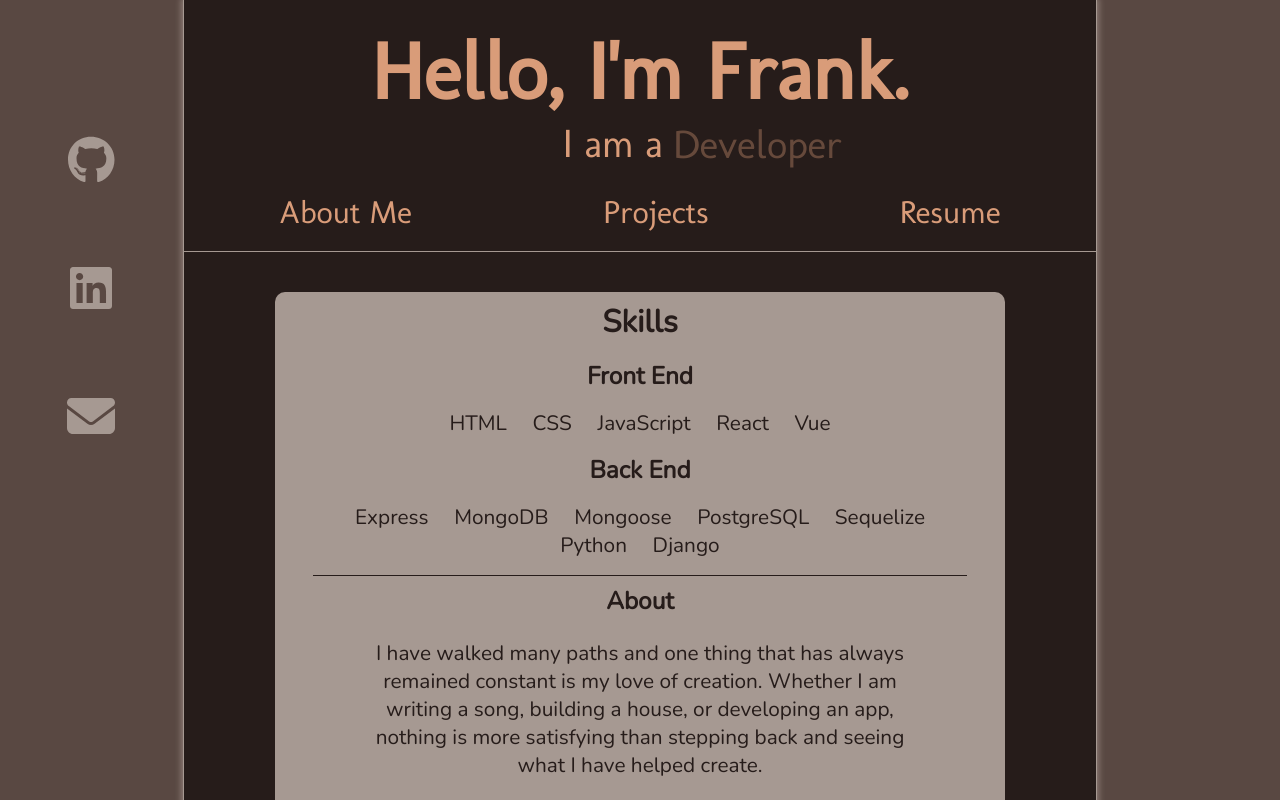
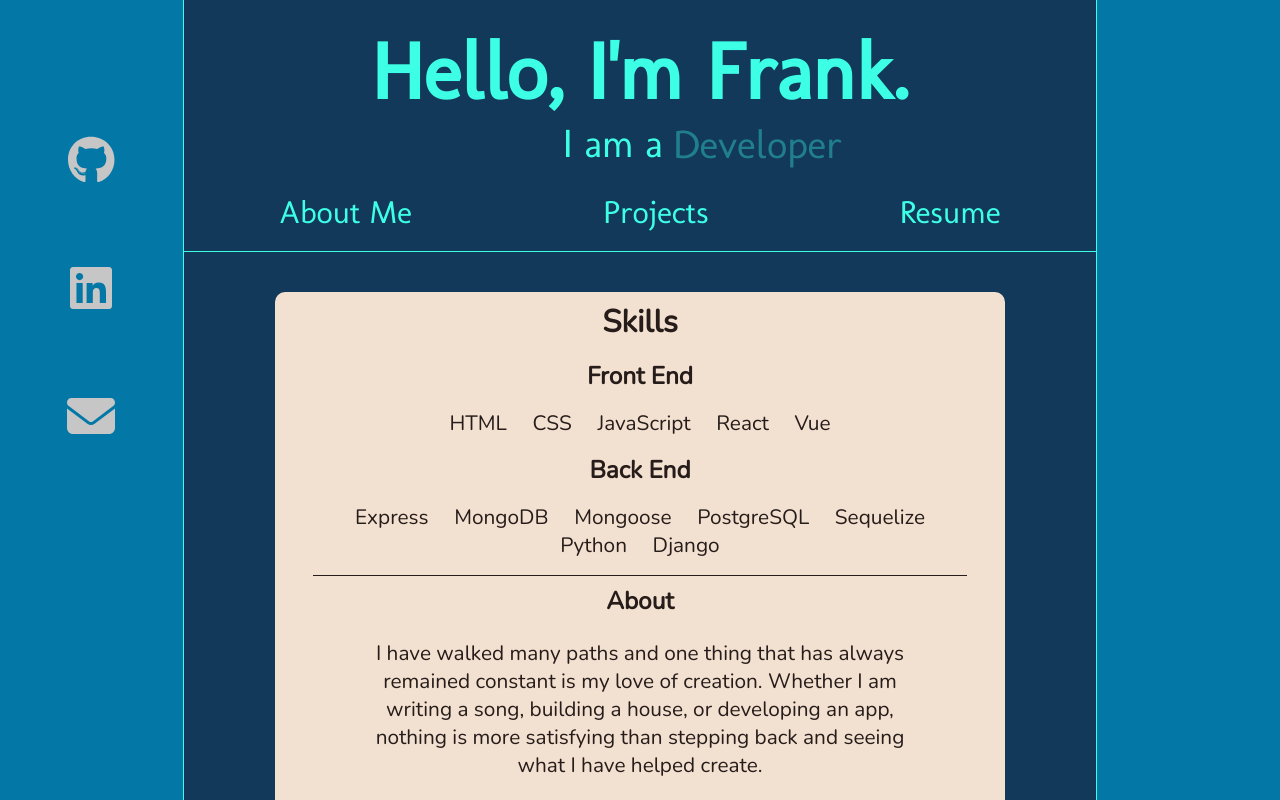
Before and after one commit to frankmarra/portfolioV1, a Vue app: page / in a window 1280 px wide. Shown: the top 800 px of the page. Built offline with nearby package versions, Linux system fonts and the light colour scheme; what vue-final-modal would draw is missing.

Commit message:
updated colors

```diff
--- a/src/styles/App.css
+++ b/src/styles/App.css
@@ -14,7 +14,7 @@ body,
 
 body {
   margin: 0;
-  background-color: #261C1A;
+  background-color: #12385a;
 }
 
 /* HomePage styles */
@@ -25,22 +25,22 @@ body {
   height: 100%;
 }
 .gutter {
-  background-color: #594842;
+  background-color: #0378A6;
 }
 
 .content {
   grid-column: 2 / 3;
   display: flex;
   flex-flow: column;
-  border-left: 1px solid #A69992;
-  border-right: 1px solid rgb(166, 153, 146);
-  box-shadow: 0 0 6px 2px rgba(217, 203, 196, 0.4);
+  border-left: 1px solid #3dffe5;
+  border-right: 1px solid #3dffe5;
+  box-shadow: 0 0 6px 2px rgba(4, 196, 217,);
   z-index: 3;
 }
 
 .greeting {
   font-family: 'Molengo', sans-serif;
-  color:#D99C79;
+  color:#3dffe5;
   font-size: 2.5rem;
   text-align: center;
 
@@ -110,7 +110,7 @@ body {
 
 .fa-github, .fa-linkedin, .fa-html5, .fa-css3, .fa-js-square, .fa-react, .fa-vuejs, .fa-envelope {
   font-size: 3rem;
-  color:#A69992;
+  color:#c6c6c6;
   margin: 5vh 0;
   transition: 0.3s;
 }
@@ -151,7 +151,7 @@ body {
 .about-me-copy-wrapper {
 
   overflow-y: scroll;
-  background-color: #A69992;
+  background-color: #F2E0D0;
   border-radius: 10px;
   width: 80%;
   font-family: 'Nunito', sans-serif;
@@ -215,7 +215,7 @@ ul {
 .menu-buttons {
   display: flex;
   justify-content: space-around;
-  border-bottom: 1px solid #A69992;
+  border-bottom: 1px solid #3dffe5;
   padding-bottom: 10px;
 
 }
@@ -227,13 +227,13 @@ ul {
   border-radius: 10px;
   background: none;
   font-family: 'Molengo';
-  color: #D99C79;
+  color: #3dffe5;
   font-size: 2rem;
   transition: 0.3s;
 }
 
 .menu-button:hover, .resume-download-button:hover, .project-detail-name a:hover {
-  background-color: #D99C79;
+  background-color: #3dffe5;
   color: #261C1A;
 }
 
@@ -286,14 +286,16 @@ iframe.resume {
 }
 
 .project-wrapper img {
-  height: 200px;
-  width: auto;
+  height: 100%;
+  max-height: 160px;
+  width: 250px;
+  object-fit: cover;
   border-top-left-radius: 10px;
   border-top-right-radius: 10px;
 }
 
 .project-name {
-  background-color: #A69992;
+  background-color: #F2E0D0;
   color: #261C1A;
   font-size: 1.3rem;
   height: 100%;
@@ -338,7 +340,7 @@ iframe.resume {
   display: flex;
   flex-flow: column;
   align-items: center;
-  background-color: #A69992;
+  background-color: #F2E0D0;
   border-radius: 10px;
   padding: 0 3vw;
   font-size: 1.2rem;
@@ -350,8 +352,8 @@ iframe.resume {
   text-align: center;
   font-size: 2.5rem;
   font-family: 'Molengo', sans-serif;
-  color:#D99C79;
-  background-color:#261C1A;
+  color:#3dffe5;
+  background-color:#12385a;
 }
 
 .project-detail-name ul{
@@ -414,7 +416,7 @@ iframe.resume {
 
   .greeting {
     font-family: 'Molengo', sans-serif;
-    color:#D99C79;
+
     font-size: 1rem;
     text-align: center;
 
```
Also changed, not shown: 1 other file (tests, documents, lock files or other folders).
